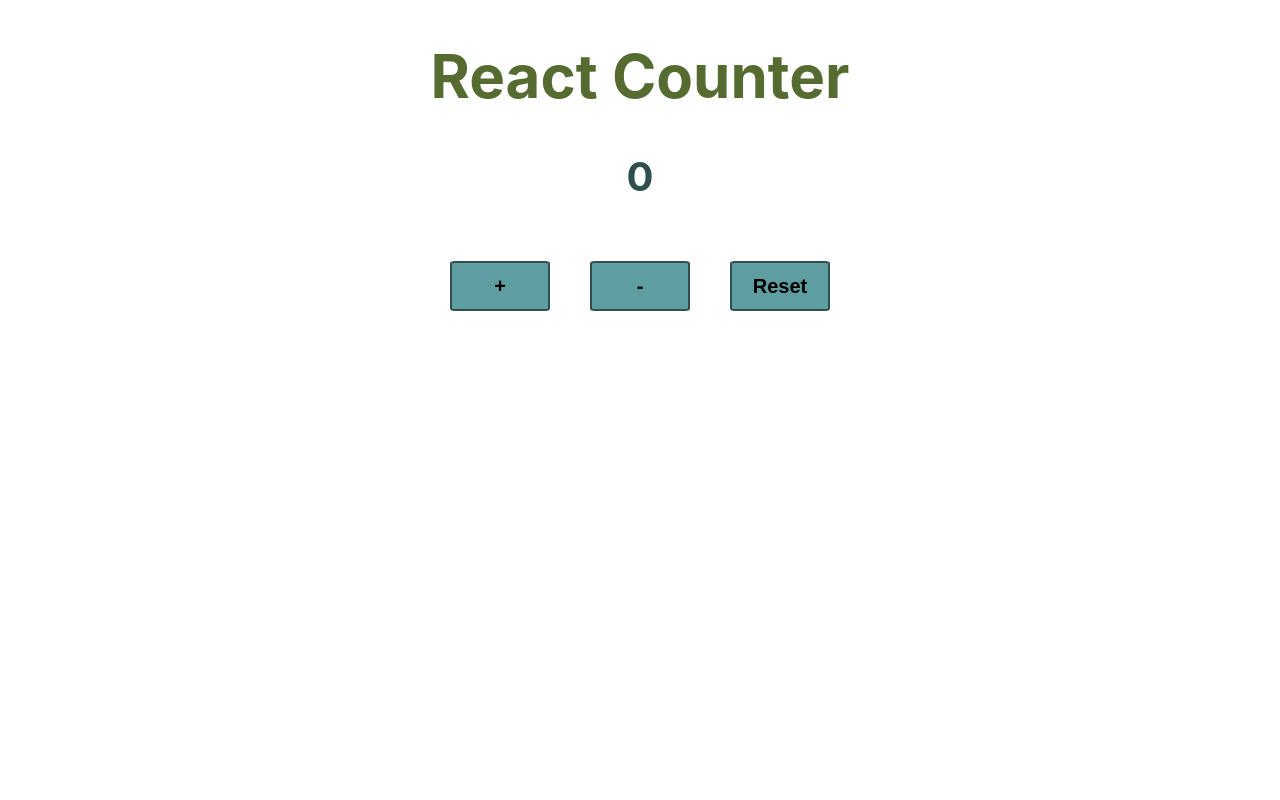
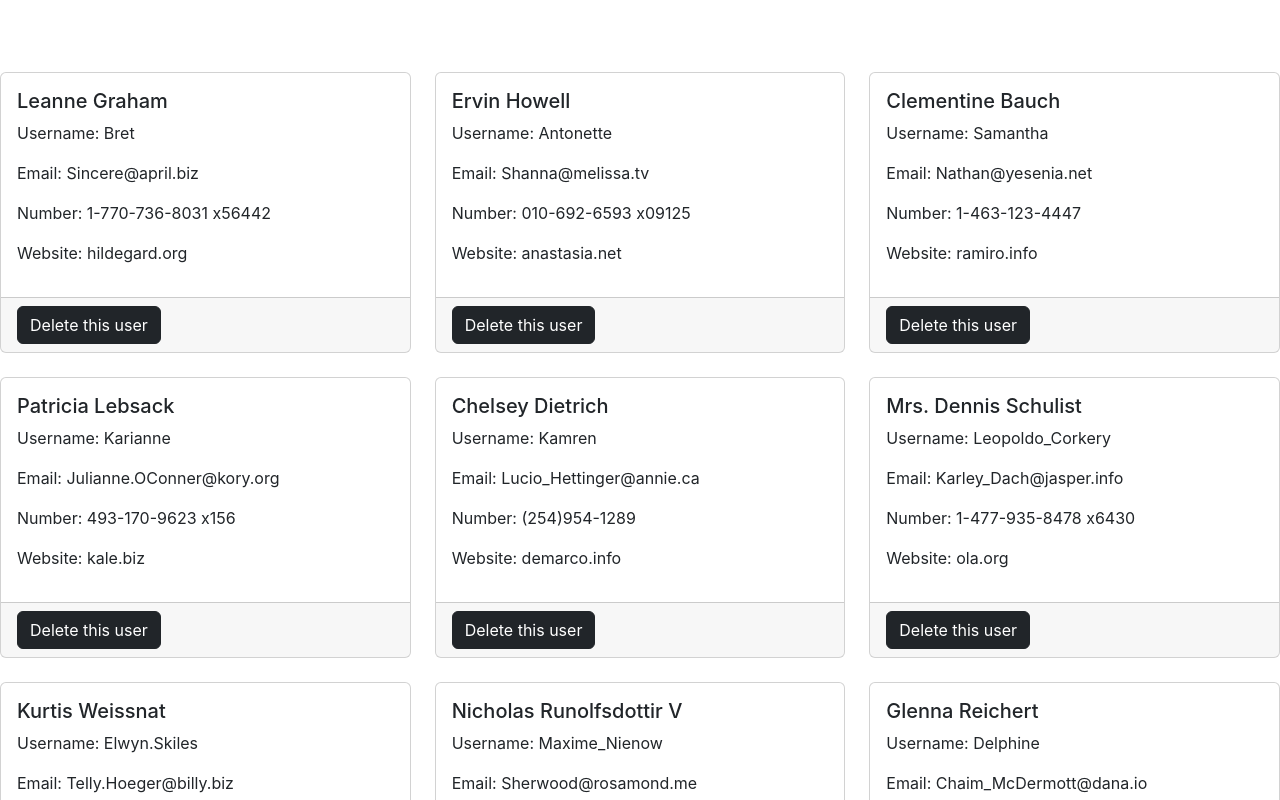
Before and after one commit to Kebets22/f1822, a React (Create React App) app: page / in a window 1280 px wide. Shown: the top 800 px of the page. Built offline with nearby package versions, Linux system fonts and the light colour scheme.

Commit message:
create card with User and delete this

```diff
--- a/package.json
+++ b/package.json
@@ -10,6 +10,7 @@
     "@types/node": "^16.18.3",
     "@types/react": "^18.0.25",
     "@types/react-dom": "^18.0.8",
+    "bootstrap": "^5.2.2",
     "react": "^18.2.0",
     "react-dom": "^18.2.0",
     "react-scripts": "5.0.1",
--- a/public/index.html
+++ b/public/index.html
@@ -3,6 +3,7 @@
   <head>
     <meta charset="utf-8" />
     <link rel="icon" href="%PUBLIC_URL%/favicon.ico" />
+    <link href="https://cdn.jsdelivr.net/npm/bootstrap@5.2.2/dist/css/bootstrap.min.css" rel="stylesheet" integrity="sha384-Zenh87qX5JnK2Jl0vWa8Ck2rdkQ2Bzep5IDxbcnCeuOxjzrPF/et3URy9Bv1WTRi" crossorigin="anonymous">
     <meta name="viewport" content="width=device-width, initial-scale=1" />
     <meta name="theme-color" content="#000000" />
     <meta
--- a/src/components/App.tsx
+++ b/src/components/App.tsx
@@ -1,11 +1,10 @@
-import React from 'react';
 import './App.css';
-import ButtonState from './ButtonState/ButtonState';
+import UserCards from './Users/UserCards';
 
 function App() {
   return (
-    <div className="App">
-      <ButtonState/>
+    <div className=''>
+    <UserCards/>
     </div>
   );
 }
--- /dev/null
+++ b/src/components/Users/UserCards.tsx
@@ -0,0 +1,34 @@
+import React, {useState}from 'react';
+import {USERS} from './users';
+
+const UserCards = () => {
+    const [users, setUsers] = useState(USERS);
+    const deleteUser = (id: number) => {
+        setUsers(users.filter(user => user.id !== id));
+    }
+    return(
+        <div className="row row-cols-1 row-cols-md-3 g-4 mt-5">
+            {users.map(user => <div className="col" key={user.id}>
+            <div className="card h-100">
+                <div className="card-body">
+                    <h5 className="card-title">{user.name}</h5>
+                    <p className="card-text">
+                        <p>Username: {user.username}</p>
+                        <p>Email: {user.email}</p>
+                        <p>Number: {user.phone}</p>
+                        <p>Website: {user.website}</p>
+                    </p>
+                </div>
+                <div className="card-footer">
+                  <button type="button" className="btn btn-dark"
+                  onClick={() => deleteUser(user.id)} >Delete this user</button>
+                </div>
+            </div>
+            </div>
+            )}
+
+        </div>
+    );
+};
+
+export default UserCards;
--- /dev/null
+++ b/src/components/Users/interfaces.ts
@@ -0,0 +1,19 @@
+export interface IUser{
+    id: number;
+    name: string;
+    username: string;
+    email: string;
+    address: {
+        street: string;
+        suite: string;
+        city: string;
+        zipcode: string;
+        geo: {
+            lat: string;
+            lng: string;
+        }
+},
+    phone: string;
+    website: string;
+    company: {};
+}
--- /dev/null
+++ b/src/components/Users/users.ts
@@ -0,0 +1,234 @@
+import {IUser} from "./interfaces";
+export const USERS:IUser[] =
+    [
+        {
+          "id": 1,
+          "name": "Leanne Graham",
+          "username": "Bret",
+          "email": "Sincere@april.biz",
+          "address": {
+            "street": "Kulas Light",
+            "suite": "Apt. 556",
+            "city": "Gwenborough",
+            "zipcode": "92998-3874",
+            "geo": {
+              "lat": "-37.3159",
+              "lng": "81.1496"
+            }
+          },
+          "phone": "1-770-736-8031 x56442",
+          "website": "hildegard.org",
+          "company": {
+            "name": "Romaguera-Crona",
+            "catchPhrase": "Multi-layered client-server neural-net",
+            "bs": "harness real-time e-markets"
+          }
+        },
+        {
+          "id": 2,
+          "name": "Ervin Howell",
+          "username": "Antonette",
+          "email": "Shanna@melissa.tv",
+          "address": {
+            "street": "Victor Plains",
+            "suite": "Suite 879",
+            "city": "Wisokyburgh",
+            "zipcode": "90566-7771",
+            "geo": {
+              "lat": "-43.9509",
+              "lng": "-34.4618"
+            }
+          },
+          "phone": "010-692-6593 x09125",
+          "website": "anastasia.net",
+          "company": {
+            "name": "Deckow-Crist",
+            "catchPhrase": "Proactive didactic contingency",
+            "bs": "synergize scalable supply-chains"
+          }
+        },
+        {
+          "id": 3,
+          "name": "Clementine Bauch",
+          "username": "Samantha",
+          "email": "Nathan@yesenia.net",
+          "address": {
+            "street": "Douglas Extension",
+            "suite": "Suite 847",
+            "city": "McKenziehaven",
+            "zipcode": "59590-4157",
+            "geo": {
+              "lat": "-68.6102",
+              "lng": "-47.0653"
+            }
+          },
+          "phone": "1-463-123-4447",
+          "website": "ramiro.info",
+          "company": {
+            "name": "Romaguera-Jacobson",
+            "catchPhrase": "Face to face bifurcated interface",
+            "bs": "e-enable strategic applications"
+          }
+        },
+        {
+          "id": 4,
+          "name": "Patricia Lebsack",
+          "username": "Karianne",
+          "email": "Julianne.OConner@kory.org",
+          "address": {
+            "street": "Hoeger Mall",
+            "suite": "Apt. 692",
+            "city": "South Elvis",
+            "zipcode": "53919-4257",
+            "geo": {
+              "lat": "29.4572",
+              "lng": "-164.2990"
+            }
+          },
+          "phone": "493-170-9623 x156",
+          "website": "kale.biz",
+          "company": {
+            "name": "Robel-Corkery",
+            "catchPhrase": "Multi-tiered zero tolerance productivity",
+            "bs": "transition cutting-edge web services"
+          }
+        },
+        {
+          "id": 5,
+          "name": "Chelsey Dietrich",
+          "username": "Kamren",
+          "email": "Lucio_Hettinger@annie.ca",
+          "address": {
+            "street": "Skiles Walks",
+            "suite": "Suite 351",
+            "city": "Roscoeview",
+            "zipcode": "33263",
+            "geo": {
+              "lat": "-31.8129",
+              "lng": "62.5342"
+            }
+          },
+          "phone": "(254)954-1289",
+          "website": "demarco.info",
+          "company": {
+            "name": "Keebler LLC",
+            "catchPhrase": "User-centric fault-tolerant solution",
+            "bs": "revolutionize end-to-end systems"
+          }
+        },
+        {
+          "id": 6,
+          "name": "Mrs. Dennis Schulist",
+          "username": "Leopoldo_Corkery",
+          "email": "Karley_Dach@jasper.info",
+          "address": {
+            "street": "Norberto Crossing",
+            "suite": "Apt. 950",
+            "city": "South Christy",
+            "zipcode": "23505-1337",
+            "geo": {
+              "lat": "-71.4197",
+              "lng": "71.7478"
+            }
+          },
+          "phone": "1-477-935-8478 x6430",
+          "website": "ola.org",
+          "company": {
+            "name": "Considine-Lockman",
+            "catchPhrase": "Synchronised bottom-line interface",
+            "bs": "e-enable innovative applications"
+          }
+        },
+        {
+          "id": 7,
+          "name": "Kurtis Weissnat",
+          "username": "Elwyn.Skiles",
+          "email": "Telly.Hoeger@billy.biz",
+          "address": {
+            "street": "Rex Trail",
+            "suite": "Suite 280",
+            "city": "Howemouth",
+            "zipcode": "58804-1099",
+            "geo": {
+              "lat": "24.8918",
+              "lng": "21.8984"
+            }
+          },
+          "phone": "210.067.6132",
+          "website": "elvis.io",
+          "company": {
+            "name": "Johns Group",
+            "catchPhrase": "Configurable multimedia task-force",
+            "bs": "generate enterprise e-tailers"
+          }
+        },
+        {
+          "id": 8,
+          "name": "Nicholas Runolfsdottir V",
+          "username": "Maxime_Nienow",
+          "email": "Sherwood@rosamond.me",
+          "address": {
+            "street": "Ellsworth Summit",
+            "suite": "Suite 729",
+            "city": "Aliyaview",
+            "zipcode": "45169",
+            "geo": {
+              "lat": "-14.3990",
+              "lng": "-120.7677"
+            }
+          },
+          "phone": "586.493.6943 x140",
+          "website": "jacynthe.com",
+          "company": {
+            "name": "Abernathy Group",
+            "catchPhrase": "Implemented secondary concept",
+            "bs": "e-enable extensible e-tailers"
+          }
+        },
+        {
+          "id": 9,
+          "name": "Glenna Reichert",
+          "username": "Delphine",
+          "email": "Chaim_McDermott@dana.io",
+          "address": {
+            "street": "Dayna Park",
+            "suite": "Suite 449",
+            "city": "Bartholomebury",
+            "zipcode": "76495-3109",
+            "geo": {
+              "lat": "24.6463",
+              "lng": "-168.8889"
+            }
+          },
+          "phone": "(775)976-6794 x41206",
+          "website": "conrad.com",
+          "company": {
+            "name": "Yost and Sons",
+            "catchPhrase": "Switchable contextually-based project",
+            "bs": "aggregate real-time technologies"
+          }
+        },
+        {
+          "id": 10,
+          "name": "Clementina DuBuque",
+          "username": "Moriah.Stanton",
+          "email": "Rey.Padberg@karina.biz",
+          "address": {
+            "street": "Kattie Turnpike",
+            "suite": "Suite 198",
+            "city": "Lebsackbury",
+            "zipcode": "31428-2261",
+            "geo": {
+              "lat": "-38.2386",
+              "lng": "57.2232"
+            }
+          },
+          "phone": "024-648-3804",
+          "website": "ambrose.net",
+          "company": {
+            "name": "Hoeger LLC",
+            "catchPhrase": "Centralized empowering task-force",
+            "bs": "target end-to-end models"
+          }
+        }
+      ]
```
Also changed, not shown: 1 other file (tests, documents, lock files or other folders).
